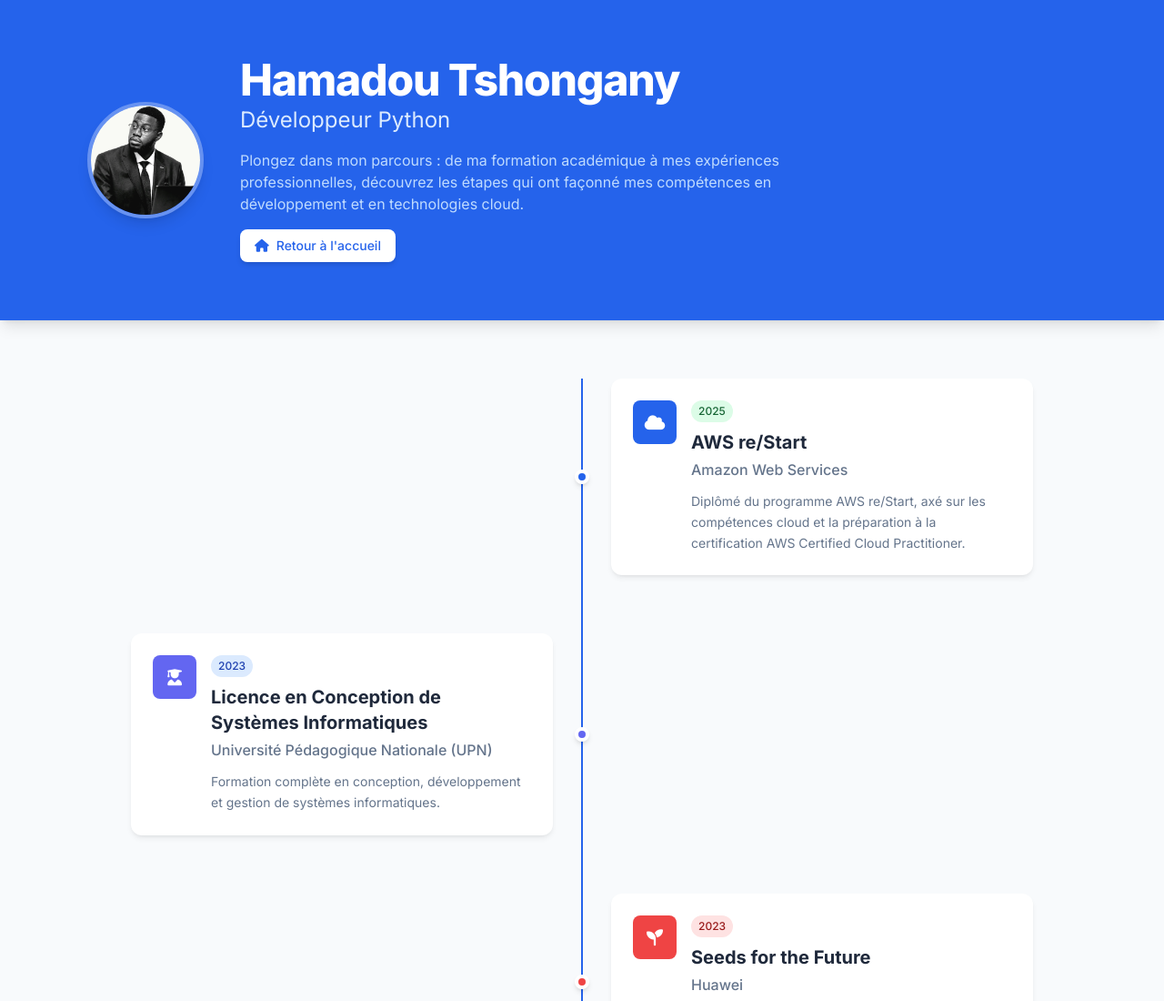
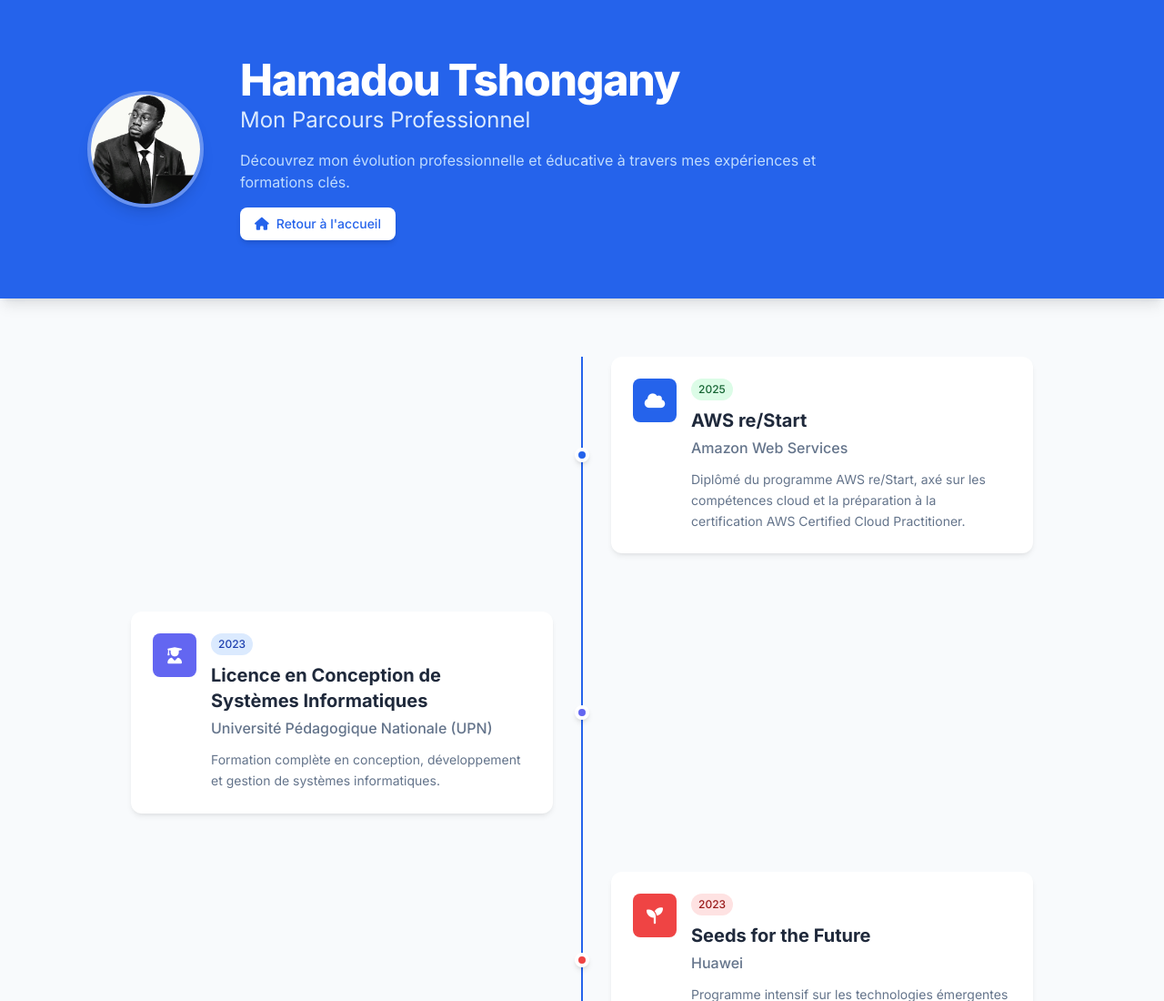
Before and after one commit to htshongany/htshongany.github.io, a plain HTML site: page about.html in a window 1280 px wide. Shown: the top 1100 px of the page at 91% size. Drawn offline with nearby package versions, Linux system fonts and the light colour scheme.

Commit message:
update -> about

```diff
--- a/about.html
+++ b/about.html
@@ -103,8 +103,8 @@
           </div>
           <div class="text-center md:text-left flex-grow">
             <h1 id="profile-name" class="text-3xl xs:text-4xl sm:text-5xl font-extrabold mb-1 tracking-tight text-text-on-primary">Hamadou Tshongany</h1>
-            <p id="profile-title" class="text-lg xs:text-xl md:text-2xl mb-3 sm:mb-4 text-blue-100">Développeur Python</p>
-            <p id="profile-bio" class="text-sm sm:text-base max-w-2xl mx-auto md:mx-0 leading-relaxed text-blue-200">Plongez dans mon parcours : de ma formation académique à mes expériences professionnelles, découvrez les étapes qui ont façonné mes compétences en développement et en technologies cloud.</p>
+            <p id="profile-title" class="text-lg xs:text-xl md:text-2xl mb-3 sm:mb-4 text-blue-100">Mon Parcours Professionnel</p>
+            <p id="profile-bio" class="text-sm sm:text-base max-w-2xl mx-auto md:mx-0 leading-relaxed text-blue-200">Découvrez mon évolution professionnelle et éducative à travers mes expériences et formations clés.</p>
             <div class="mt-4">
               <a href="/" class="inline-flex items-center px-4 py-2 bg-white hover:bg-slate-100 text-primary rounded-lg transition-colors duration-200 shadow-md text-sm font-medium focus-visible:outline-primary focus-visible:outline-offset-2">
                 <i class="fas fa-home mr-2" aria-hidden="true"></i> Retour à l'accueil
```
